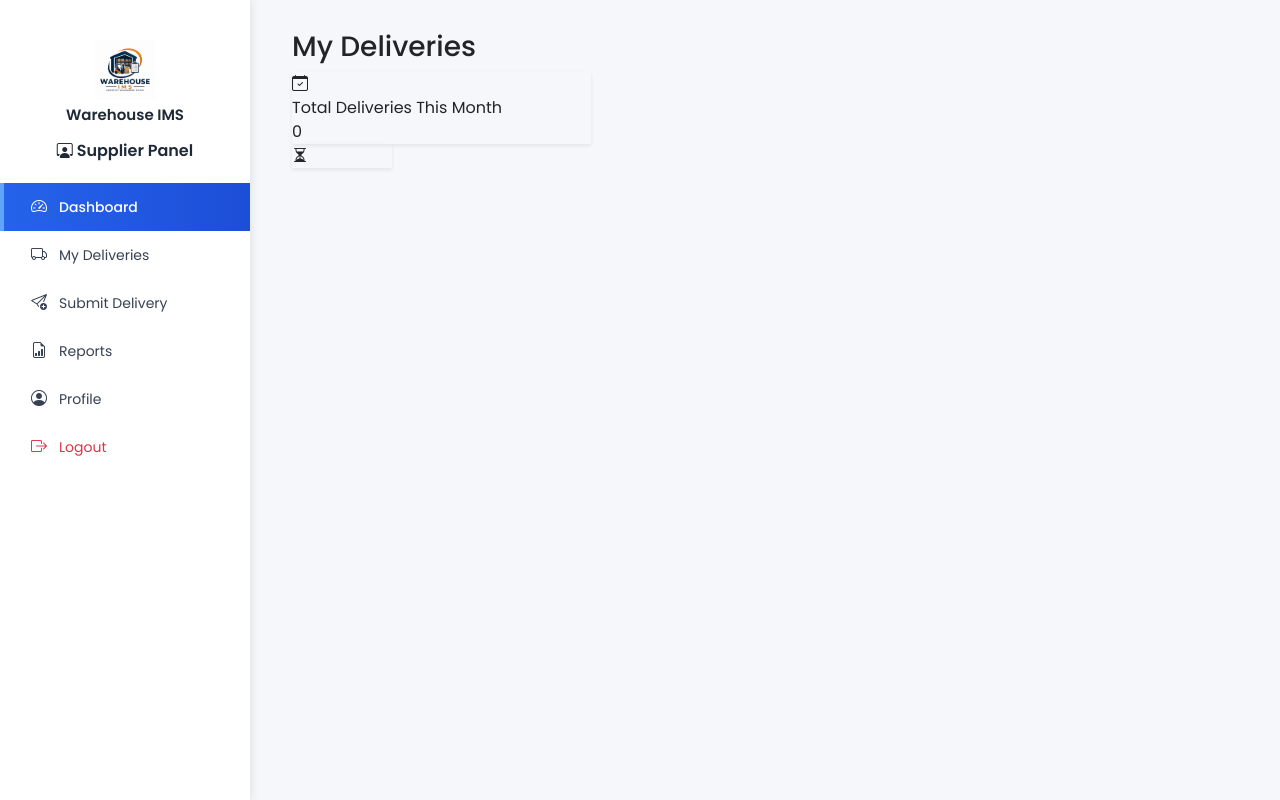
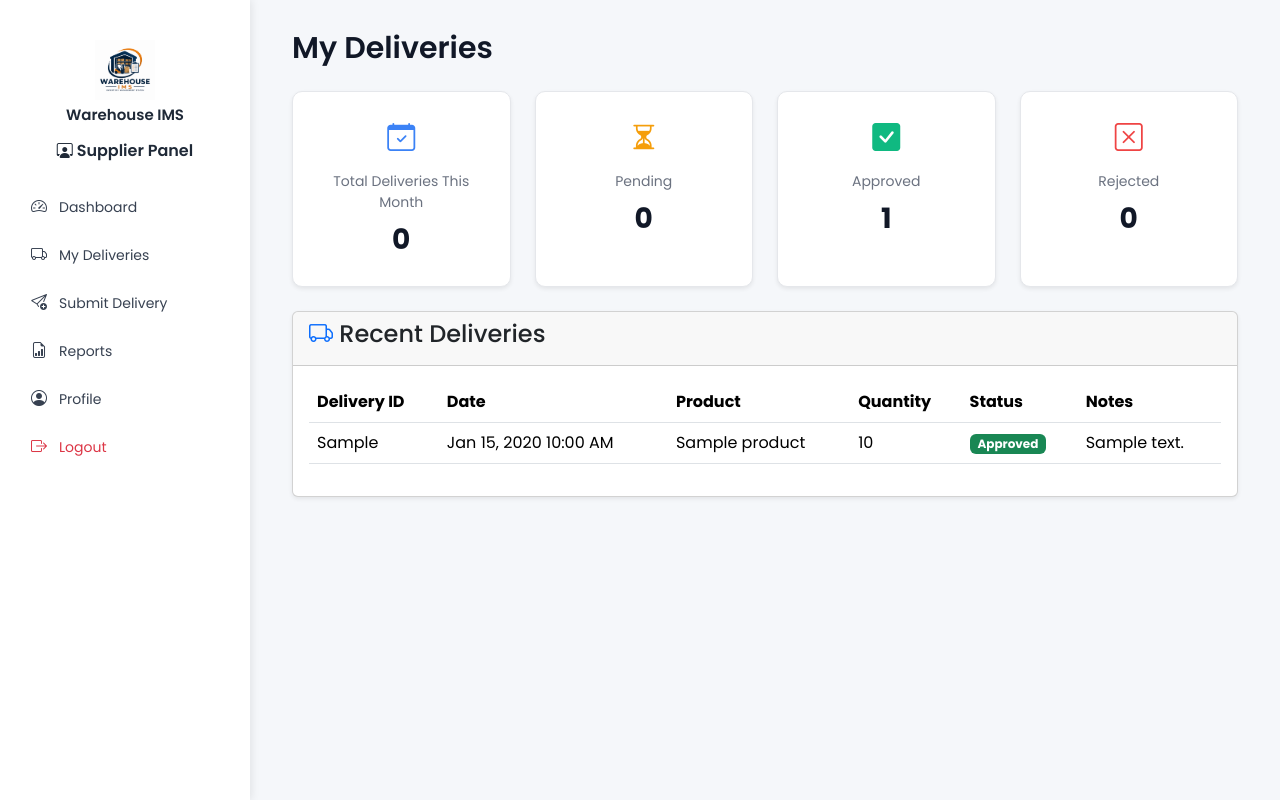
Before and after one commit to Juven165/WarehouseIMS, a Django app: page /suppliers/supplier/supplier-delivery/ in a window 1280 px wide. Run offline with Django 5.2, Linux system fonts and the light colour scheme; a user stored in the database is signed in; tables that the repository leaves empty hold one stand-in row (values such as "Sample post"); some libraries are stand-ins or nearby versions.

Commit message:
Add page

```diff
--- a/staff/templates/main/base_suppliers.html
+++ b/staff/templates/main/base_suppliers.html
@@ -125,11 +125,11 @@
             <i class="bi bi-person-workspace"></i> Supplier Panel
         </div>
 
-        <a href="#" class="active">
+        <a href="{% url 'supplier_dashboard' %}">
             <i class="bi bi-speedometer2"></i> Dashboard
         </a>
 
-        <a href="{% url 'supplier_deliveries' %}">
+        <a href="{% url 'supplier_deliveries' %}" >
             <i class="bi bi-truck"></i> My Deliveries
         </a>
 
--- a/staff/templates/supplier/supplier_my_deliveries.html
+++ b/staff/templates/supplier/supplier_my_deliveries.html
@@ -3,35 +3,148 @@
 {% block title %}My Deliveries | Warehouse IMS{% endblock %}
 
 {% block content %}
+<style>
+    .deliveries-header {
+        margin-bottom: 25px;
+    }
+
+    .deliveries-header h3 {
+        font-size: 30px;
+        font-weight: 600;
+        color: #111827;
+        margin: 0;
+    }
+
+    .deliveries-card {
+        background: #FFFFFF;
+        border: 1px solid #E5E7EB;
+        border-radius: 10px;
+        padding: 25px;
+        min-height: 150px;
+        height: 100%;
+        text-align: center;
+    }
+
+    .card-level {
+        font-size: 14px;
+        color: #6B7280;
+        margin-top: 12px;
+        margin-bottom: 6px;
+    }
+
+    .card-number {
+        font-size: 28px;
+        font-weight: 700;
+        color: #111827;
+    }
+
+    .icon-box {
+        font-size: 28px;
+        margin-bottom: 8px;
+    }
+
+    .deliveries-icon { color: #3B82F6; }
+    .pending-icon { color: #F59E0B; }
+    .approved-icon { color: #10B981; }
+    .reject-icon { color: #EF4444; }
+</style>
+
 <div class="container-fluid">
-    <div class="header">
+    <div class="deliveries-header">
         <h3>My Deliveries</h3>
     </div>
 
-    <div class="row g-4">
-        <div class="col-xl-4 col-md-3">
+    <!-- Summary Cards -->
+    <div class="row g-4 mb-4">
+        <!-- Total Deliveries -->
+        <div class="col-xl-3 col-md-6">
             <div class="deliveries-card shadow-sm">
-
                 <div class="icon-box deliveries-icon">
                     <i class="bi bi-calendar-check"></i>
                 </div>
+                <div class="card-level">Total Deliveries This Month</div>
+                <div class="card-number">{{ deliveries_this_month|default:"0" }}</div>
+            </div>
+        </div>
 
-                <div class="card-level">
-                    Total Deliveries This Month
+        <!-- Pending -->
+        <div class="col-xl-3 col-md-6">
+            <div class="deliveries-card shadow-sm">
+                <div class="icon-box pending-icon">
+                    <i class="bi bi-hourglass-split"></i>
                 </div>
+                <div class="card-level">Pending</div>
+                <div class="card-number">{{ pending_count|default:"0" }}</div>
+            </div>
+        </div>
 
-                <div class="card-number">
-                    {{ deliveries_this_month }}
+        <!-- Approved -->
+        <div class="col-xl-3 col-md-6">
+            <div class="deliveries-card shadow-sm">
+                <div class="icon-box approved-icon">
+                    <i class="bi bi-check-square-fill"></i>
                 </div>
+                <div class="card-level">Approved</div>
+                <div class="card-number">{{ approved_count|default:"0" }}</div>
             </div>
+        </div>
 
-            <div class="col-xl-4 col-md-3">
-                <div class="deliveries-card shadow-sm">
+        <!-- Rejected -->
+        <div class="col-xl-3 col-md-6">
+            <div class="deliveries-card shadow-sm">
+                <div class="icon-box reject-icon">
+                    <i class="bi bi-x-square"></i>
+                </div>
+                <div class="card-level">Rejected</div>
+                <div class="card-number">{{ rejected_count|default:"0" }}</div>
+            </div>
+        </div>
+    </div>
 
-                    <div class="icon-box pending-icon">
-                        <i class="bi bi-hourglass-split"></i>
-                    </div>
-                </div>
+    <!-- Recent Deliveries Table -->
+    <div class="card shadow-sm">
+        <div class="card-header">
+            <h4><i class="bi bi-truck text-primary"></i> Recent Deliveries</h4>
+        </div>
+
+        <div class="card-body">
+            <div class="table-responsive">
+                <table class="table table-hover">
+                    <thead>
+                        <tr>
+                            <th>Delivery ID</th>
+                            <th>Date</th>
+                            <th>Product</th>
+                            <th>Quantity</th>
+                            <th>Status</th>
+                            <th>Notes</th>
+                        </tr>
+                    </thead>
+                    <tbody>
+                        {% for rec in recent_deliveries %}
+                        <tr>
+                            <td>{{ rec.reference_no|default:"—" }}</td>
+                            <td>{{ rec.transaction_date|date:"M d, Y h:i A" }}</td>
+                            <td>{{ rec.product.name }}</td>
+                            <td>{{ rec.quantity }}</td>
+                            <td>
+                                {% if rec.status == "Approved" %}
+                                    <span class="badge bg-success">Approved</span>
+                                {% elif rec.status == "Pending" %}
+                                    <span class="badge bg-warning text-dark">Pending</span>
+                                {% else %}
+                                    <span class="badge bg-danger">Rejected</span>
+                                {% endif %}
+                            </td>
+                            <td>{{ rec.notes|default:"—" }}</td>
+                        </tr>
+                        {% empty %}
+                        <tr>
+                            <td colspan="6" class="text-center text-muted py-4">No recent deliveries found...</td>
+                        </tr>
+                        {% endfor %}
+                    </tbody>
+                </table>
             </div>
         </div>
     </div>
--- a/suppliers/views.py
+++ b/suppliers/views.py
@@ -60,5 +60,6 @@ class SupplierMyDeliveries(LoginRequiredMixin, TemplateView):
         context['pending_count'] = transactions.filter(status='Pending').count()
         context['approved_count'] = transactions.filter(status='Approved').count()
         context['rejected_count'] = transactions.filter(status='Rejected').count()
+        context['recent_deliveries'] = transactions.order_by('-transaction_date')[:10]
 
         return context
```
